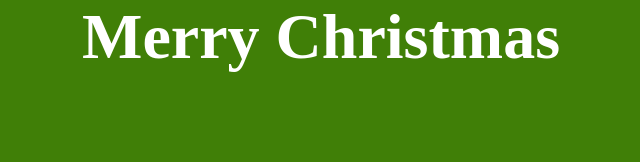
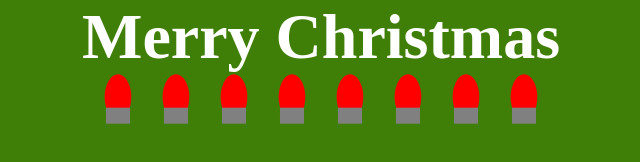
Before and after one commit to barryhanna/christmas-lights, a plain HTML site: page index.html in a window 1280 px wide. Shown: the whole page, without its empty margins (79-719 px from the left). Drawn offline with Linux system fonts and the light colour scheme; a web font is replaced by a local one.

Commit message:
Add SVG to index for lights

```diff
--- a/index.html
+++ b/index.html
@@ -9,6 +9,176 @@
   <body>
     <div class="container">
       <h1>Merry Christmas</h1>
+      <div class="container">
+        <svg xmlns="http://www.w3.org/2000/svg" viewBox="0 0 10.25 18.75">
+          <title>bulb</title>
+          <g id="bulb">
+            <ellipse
+              cx="5.12"
+              cy="8.63"
+              rx="5"
+              ry="8.5"
+              style="fill: #fff;stroke: #000;stroke-miterlimit: 10;stroke-width: 0.25px"
+            />
+          </g>
+          <g id="cap">
+            <rect
+              x="0.62"
+              y="12.63"
+              width="9"
+              height="6"
+              style="fill: #fff;stroke: #000;stroke-miterlimit: 10;stroke-width: 0.25px"
+            />
+          </g>
+        </svg>
+        <svg xmlns="http://www.w3.org/2000/svg" viewBox="0 0 10.25 18.75">
+          <title>bulb</title>
+          <g id="bulb">
+            <ellipse
+              cx="5.12"
+              cy="8.63"
+              rx="5"
+              ry="8.5"
+              style="fill: #fff;stroke: #000;stroke-miterlimit: 10;stroke-width: 0.25px"
+            />
+          </g>
+          <g id="cap">
+            <rect
+              x="0.62"
+              y="12.63"
+              width="9"
+              height="6"
+              style="fill: #fff;stroke: #000;stroke-miterlimit: 10;stroke-width: 0.25px"
+            />
+          </g>
+        </svg>
+        <svg xmlns="http://www.w3.org/2000/svg" viewBox="0 0 10.25 18.75">
+          <title>bulb</title>
+          <g id="bulb">
+            <ellipse
+              cx="5.12"
+              cy="8.63"
+              rx="5"
+              ry="8.5"
+              style="fill: #fff;stroke: #000;stroke-miterlimit: 10;stroke-width: 0.25px"
+            />
+          </g>
+          <g id="cap">
+            <rect
+              x="0.62"
+              y="12.63"
+              width="9"
+              height="6"
+              style="fill: #fff;stroke: #000;stroke-miterlimit: 10;stroke-width: 0.25px"
+            />
+          </g>
+        </svg>
+        <svg xmlns="http://www.w3.org/2000/svg" viewBox="0 0 10.25 18.75">
+          <title>bulb</title>
+          <g id="bulb">
+            <ellipse
+              cx="5.12"
+              cy="8.63"
+              rx="5"
+              ry="8.5"
+              style="fill: #fff;stroke: #000;stroke-miterlimit: 10;stroke-width: 0.25px"
+            />
+          </g>
+          <g id="cap">
+            <rect
+              x="0.62"
+              y="12.63"
+              width="9"
+              height="6"
+              style="fill: #fff;stroke: #000;stroke-miterlimit: 10;stroke-width: 0.25px"
+            />
+          </g>
+        </svg>
+        <svg xmlns="http://www.w3.org/2000/svg" viewBox="0 0 10.25 18.75">
+          <title>bulb</title>
+          <g id="bulb">
+            <ellipse
+              cx="5.12"
+              cy="8.63"
+              rx="5"
+              ry="8.5"
+              style="fill: #fff;stroke: #000;stroke-miterlimit: 10;stroke-width: 0.25px"
+            />
+          </g>
+          <g id="cap">
+            <rect
+              x="0.62"
+              y="12.63"
+              width="9"
+              height="6"
+              style="fill: #fff;stroke: #000;stroke-miterlimit: 10;stroke-width: 0.25px"
+            />
+          </g>
+        </svg>
+        <svg xmlns="http://www.w3.org/2000/svg" viewBox="0 0 10.25 18.75">
+          <title>bulb</title>
+          <g id="bulb">
+            <ellipse
+              cx="5.12"
+              cy="8.63"
+              rx="5"
+              ry="8.5"
+              style="fill: #fff;stroke: #000;stroke-miterlimit: 10;stroke-width: 0.25px"
+            />
+          </g>
+          <g id="cap">
+            <rect
+              x="0.62"
+              y="12.63"
+              width="9"
+              height="6"
+              style="fill: #fff;stroke: #000;stroke-miterlimit: 10;stroke-width: 0.25px"
+            />
+          </g>
+        </svg>
+        <svg xmlns="http://www.w3.org/2000/svg" viewBox="0 0 10.25 18.75">
+          <title>bulb</title>
+          <g id="bulb" class="bulb">
+            <ellipse
+              cx="5.12"
+              cy="8.63"
+              rx="5"
+              ry="8.5"
+              style="fill: #fff;stroke: #000;stroke-miterlimit: 10;stroke-width: 0.25px"
+            />
+          </g>
+          <g id="cap">
+            <rect
+              x="0.62"
+              y="12.63"
+              width="9"
+              height="6"
+              style="fill: #fff;stroke: #000;stroke-miterlimit: 10;stroke-width: 0.25px"
+            />
+          </g>
+        </svg>
+        <svg xmlns="http://www.w3.org/2000/svg" viewBox="0 0 10.25 18.75">
+          <title>bulb</title>
+          <g id="bulb">
+            <ellipse
+              cx="5.12"
+              cy="8.63"
+              rx="5"
+              ry="8.5"
+              style="fill: #fff;stroke: #000;stroke-miterlimit: 10;stroke-width: 0.25px"
+            />
+          </g>
+          <g id="cap">
+            <rect
+              x="0.62"
+              y="12.63"
+              width="9"
+              height="6"
+              style="fill: #fff;stroke: #000;stroke-miterlimit: 10;stroke-width: 0.25px"
+            />
+          </g>
+        </svg>
+      </div>
     </div>
     <script src="script.js"></script>
   </body>
```
